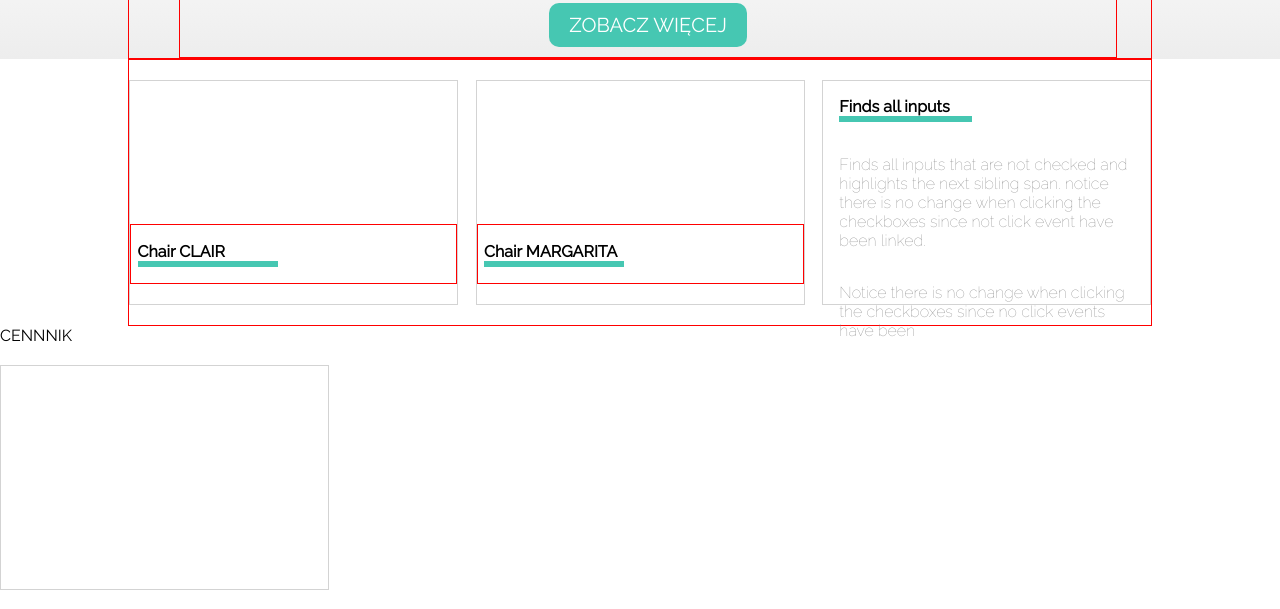
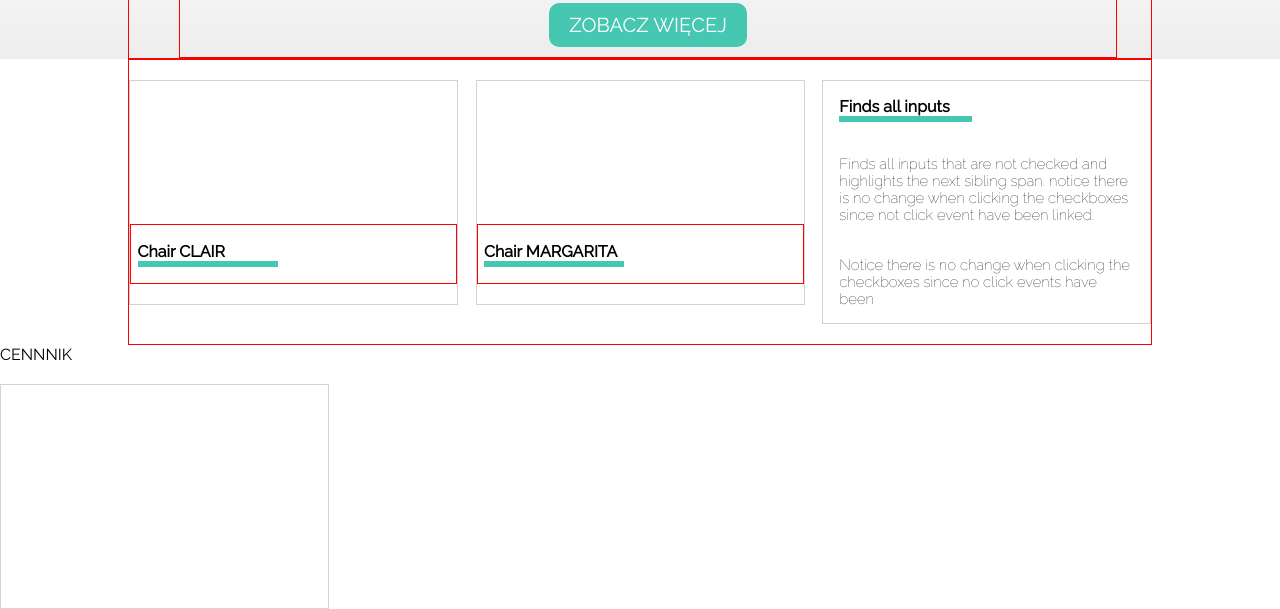
Before and after one commit to lukaszkoltun/sit-on-chair, a plain HTML site: page index.html in a window 1280 px wide. Shown: the part 165-774 px from the top of the page. Drawn offline with Linux system fonts and the light colour scheme.

Commit message:
section 2 done

```diff
--- a/css/main.css
+++ b/css/main.css
@@ -37,6 +37,10 @@ filter: progid:DXImageTransform.Microsoft.gradient( startColorstr='#ffffff', end
 .flex-elements{
     display: flex;
     align-items: center;
+    justify-content: space-between;
+}
+.flex-non-center{
+    display: flex;
     justify-content: space-between;
 }
 i {
@@ -85,9 +89,9 @@ i {
       border: 1px solid lightgray;
       position: relative;
   }
-  /* .three-elements:nth-of-type(3){
+  .three-elements:nth-of-type(3){
       height: 100%;
-  } */
+  }
   .sec-2-headers{
       position: absolute;
       bottom: 9%;
@@ -115,6 +119,6 @@ i {
 }
 .three-elements > p{
     font-weight: 100;
-    color: grey;
+    font-size: 0.93em;
     padding: 5%;
 }
--- a/index.html
+++ b/index.html
@@ -43,7 +43,7 @@
         </div>
     </section>
     <section>
-        <div class="container flex-elements">
+        <div class="container flex-non-center">
             <div class="three-elements" id="first-box">
                 <h4 class="sec-2-headers">Chair CLAIR</h4>
             </div>
```
